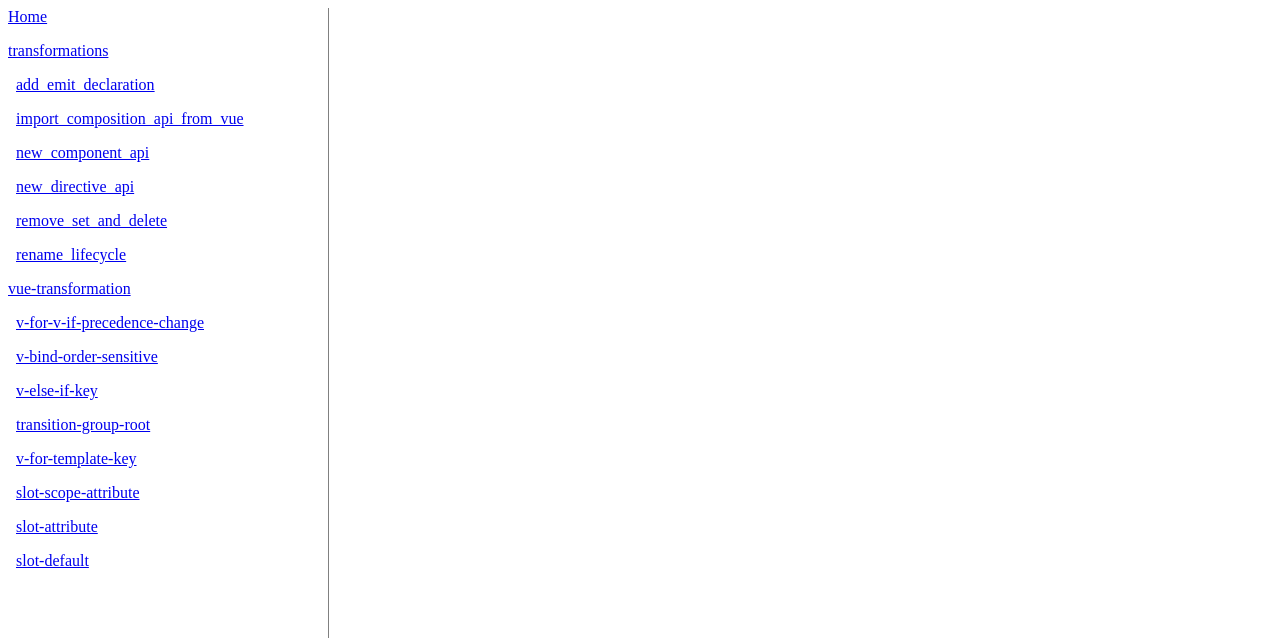
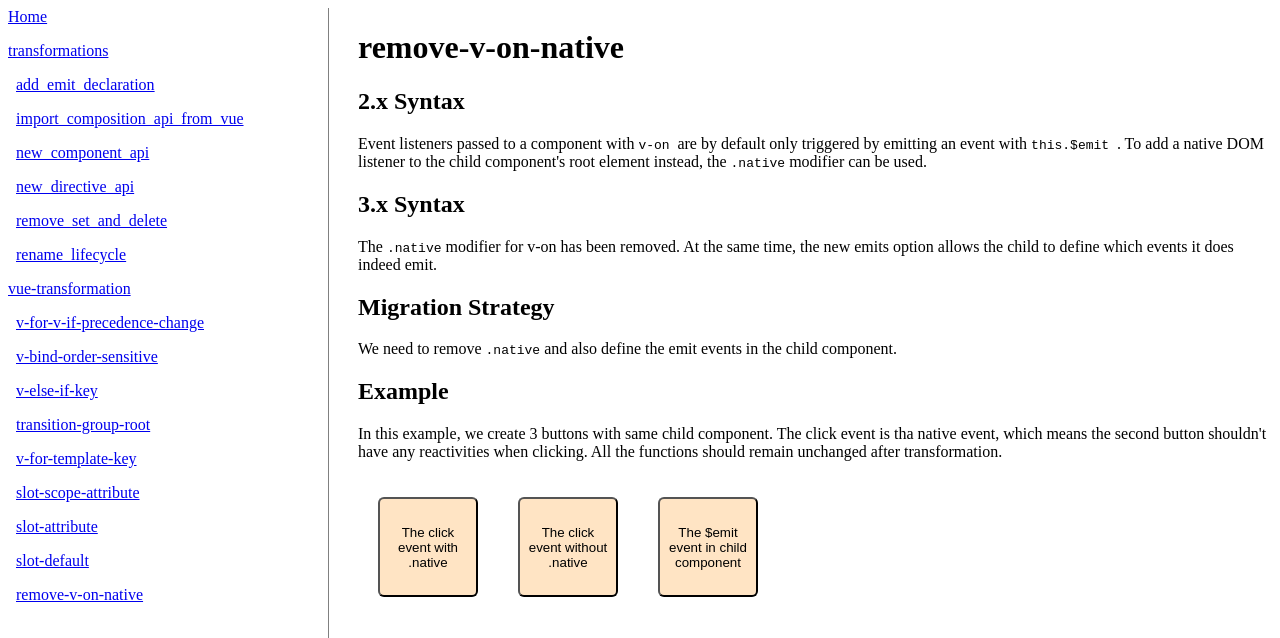
Before and after one commit to 2kjiejie/codemod-demo, a Vue app: page /remove-v-on-native in a window 1280 px wide. Shown: the top 638 px of the page. Built offline with nearby package versions, Linux system fonts and the light colour scheme.

Commit message:
add .native demo

```diff
--- a/src/App.vue
+++ b/src/App.vue
@@ -51,6 +51,10 @@
       &nbsp;
       <router-link :to="{name:'slot-default'}">slot-default</router-link>
       <p></p>
+      &nbsp;
+      <router-link :to="{name:'remove-v-on-native'}">remove-v-on-native</router-link>
+      <p></p>
+
     </div>
     <div class="content">
       <router-view :key="$route.path"></router-view>
--- /dev/null
+++ b/src/components/remove-v-on-native-child.vue
@@ -0,0 +1,27 @@
+<template>
+  <button type="button" @click="clickHandler" class="button"><slot /></button>
+</template>
+
+<script>
+export default {
+  emits: ["vclick"],
+  name: "remove-v-on-native-child",
+
+  methods: {
+    clickHandler () {
+      this.$emit('vclick') // 触发 `vclick` 事件
+
+    }
+  }
+};
+</script>
+
+<style scoped>
+.button {
+  width: 100px;
+  height: 100px;
+  margin: 20px;
+  background-color: bisque;
+  border-radius: 6px;
+}
+</style>
--- /dev/null
+++ b/src/components/remove-v-on-native.vue
@@ -0,0 +1,43 @@
+<template>
+  <div>
+    <div>
+      <h1>remove-v-on-native</h1>
+      <h2>2.x Syntax</h2>
+      <p>
+        Event listeners passed to a component with <code> v-on </code> are by default only triggered by emitting an event with <code> this.$emit </code> .
+        To add a native DOM listener to the child component's root element instead, the <code>.native</code> modifier can be used.
+      </p>
+      <h2>3.x Syntax</h2>
+      <p>The <code>.native</code>  modifier for v-on has been removed. At the same time, the new emits option allows the child to define which events it does indeed emit.</p>
+      <h2>Migration Strategy</h2>
+      <p>We need to remove <code>.native</code> and also define the emit events in the child component.</p>
+      <h2>Example</h2>
+      <p>In this example, we create 3 buttons with same child component. The click event is tha native event, which means the second button shouldn't have any reactivities when clicking. All the functions should remain unchanged after transformation.</p>
+    </div>
+    <div>
+      <remove-v-on-native-child @click.native="clickHandler">The click event with .native</remove-v-on-native-child>
+      <remove-v-on-native-child @click="clickHandler">The click event without .native</remove-v-on-native-child>
+      <remove-v-on-native-child @vclick="vClickHandler">The $emit event in child component</remove-v-on-native-child>
+    </div>
+  </div>
+</template>
+
+<script>
+import RemoveVOnNativeChild from "./remove-v-on-native-child";
+export default {
+  name: "remove-v-on-native",
+  components: {RemoveVOnNativeChild},
+  methods: {
+    clickHandler () {
+      alert('Here is the native event.') // 此处不会执行 因为组件中未定义 `click` 事件
+    },
+    vClickHandler () {
+      alert('Here is the $emit event.') // 触发 `vclick` 自定义事件
+    }
+  }
+}
+</script>
+
+<style scoped>
+
+</style>
--- a/src/router/index.js
+++ b/src/router/index.js
@@ -18,6 +18,7 @@
 import slotScopeAttribute from "@/components/slot-scope-attribute-parent";
 import slotAttribute from '@/components/slot-attribute';
 import slotDefault from  '@/components/slot-default';
+import RemoveVOnNative from "../components/remove-v-on-native";
 
 Vue.use(VueRouter)
 const routes=[
@@ -124,6 +125,12 @@
         component:slotDefault,
         props:true
     },
+    {
+        path:'/remove-v-on-native',
+        name:'remove-v-on-native',
+        component: RemoveVOnNative,
+        props: true
+    }
 
 ]
 
--- a/src/views/vue-transformation.vue
+++ b/src/views/vue-transformation.vue
@@ -9,6 +9,7 @@
     <slot-scope-attribute></slot-scope-attribute>
     <slot-attribute title="those tags need to be deleted in vue3"></slot-attribute>
     <slot-default title="those tags need to be deleted in vue3"></slot-default>
+    <remove-v-on-native></remove-v-on-native>
   </div>
 </template>
 
@@ -21,10 +22,12 @@
 import SlotScopeAttribute from "../components/slot-scope-attribute-parent";
 import SlotAttribute from "../components/slot-attribute";
 import SlotDefault from "../components/slot-default";
+import RemoveVOnNative from "../components/remove-v-on-native";
 
 export default {
   name: 'vue-transformation',
   components: {
+    RemoveVOnNative,
     SlotScopeAttribute,
     VForTemplateKey,
     TransitionGroupRoot,
```
Also changed, not shown: 1 other file (tests, documents, lock files or other folders).
